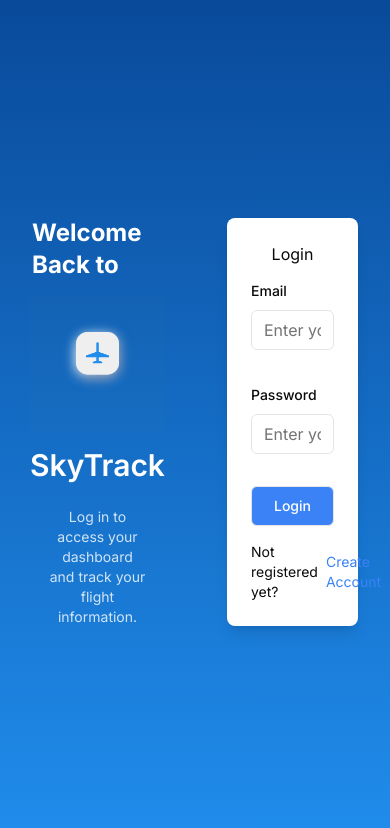
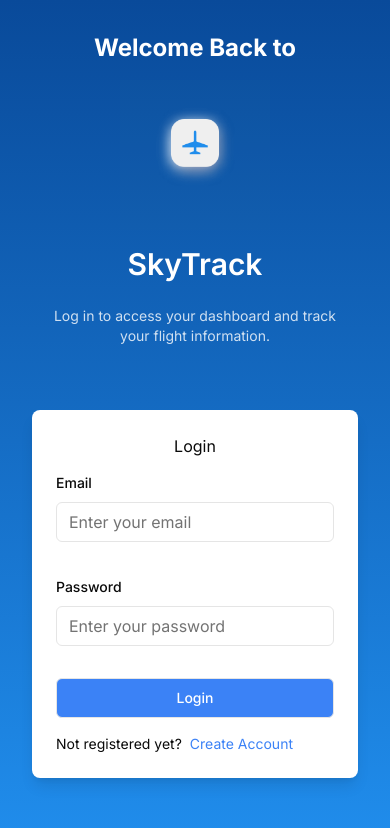
Before and after one commit to MrRobo1/SkyTrack, a Next.js app in the folder frontend/: page /login in a window 390 px wide. Shown: the top 828 px of the page. Built offline with nearby package versions, Linux system fonts and the light colour scheme.

Commit message:
🪛 fix responsive login page

```diff
--- a/frontend/app/ui/login-form.tsx
+++ b/frontend/app/ui/login-form.tsx
@@ -72,8 +72,8 @@
   }
 
   return (
-    <main className="flex min-h-screen">
-      <section className="flex flex-col items-center justify-center w-1/2  text-white p-8">
+    <main className="flex flex-col md:flex-row min-h-screen">
+      <section className="flex flex-col items-center justify-center w-full md:w-1/2  text-white p-8">
         <h1 className="text-2xl font-bold mb-4">Welcome Back to</h1>
         <div className="flex flex-col items-center">
           <Image
@@ -91,7 +91,7 @@
         </p>
       </section>
 
-      <section className="flex flex-col items-center justify-center w-1/2  p-8">
+      <section className="flex flex-col items-center justify-center w-full md:w-1/2 p-8">
         <div className="bg-white p-6 rounded-lg shadow-lg w-full max-w-md">
           <h2 className="text-center mb-3">Login</h2>
           <Form {...form}>
```
